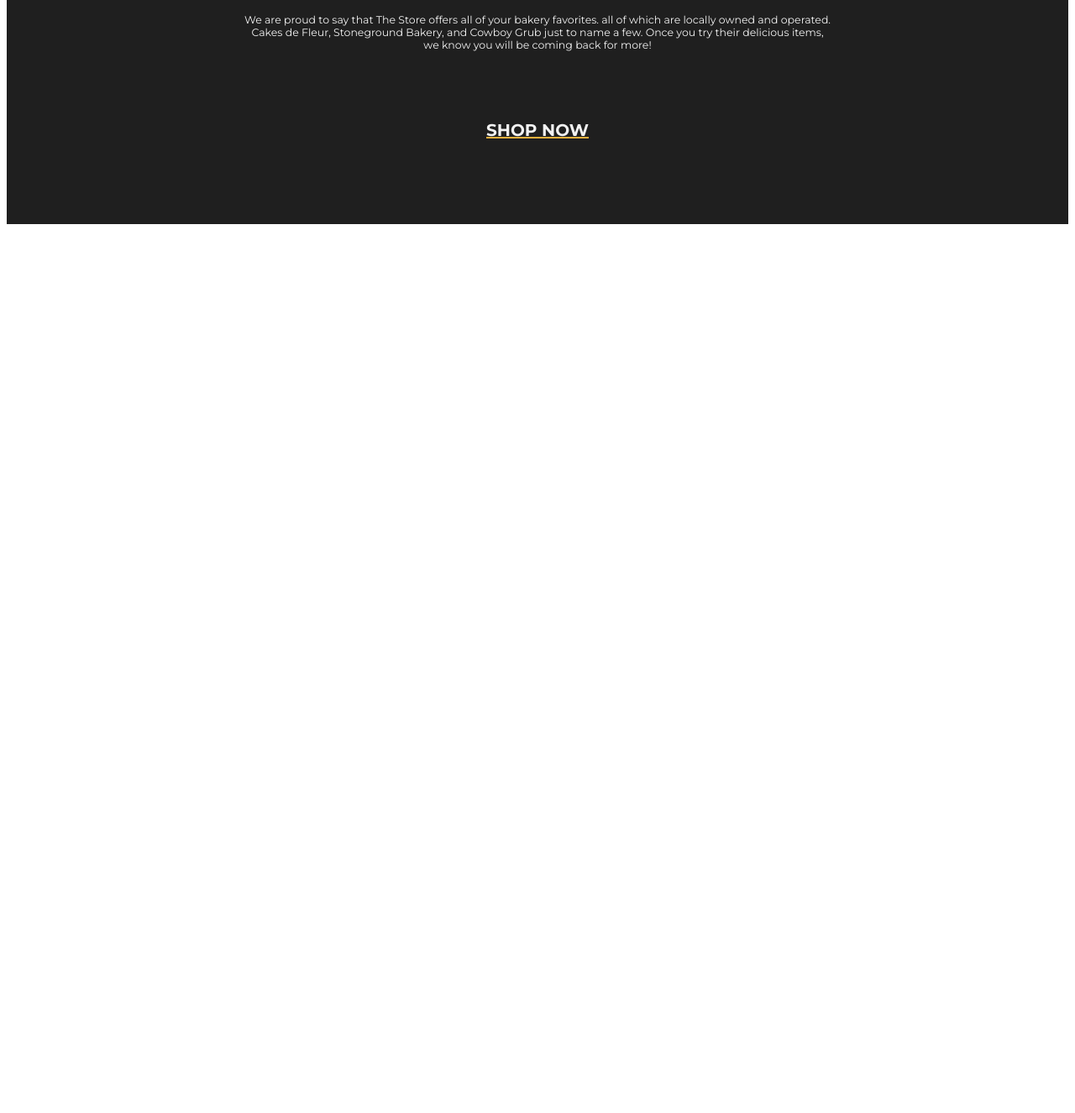
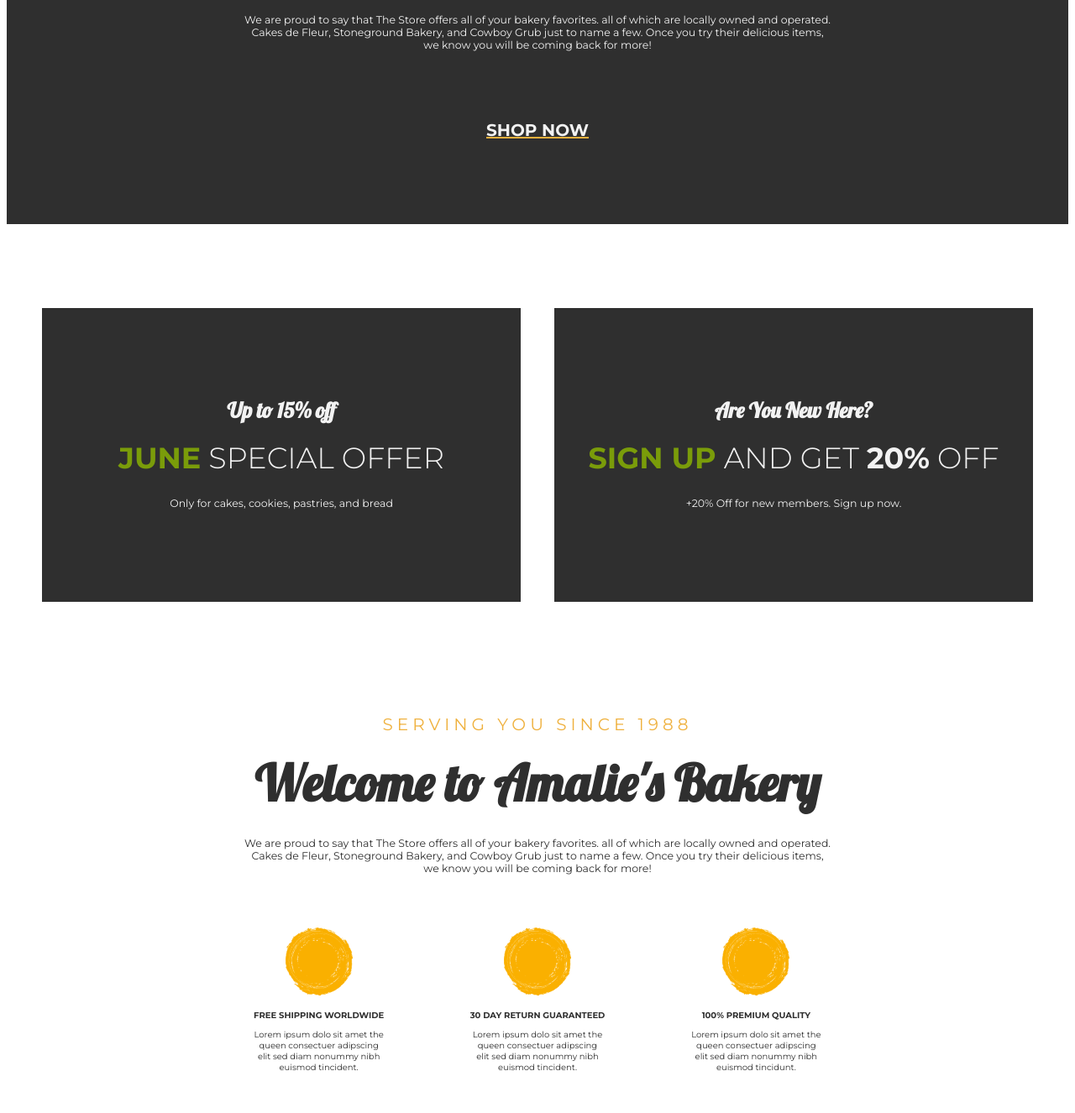
Before and after one commit to ianharris97/Bakery, a plain HTML site: page index.html in a window 1280 px wide. Shown: the part 477-1803 px from the top of the page at 84% size. Before the commit the page ends 800 px from the top, so only its background shows below. Drawn offline with Linux system fonts and the light colour scheme.

Commit message:
Add about section

```diff
--- a/index.html
+++ b/index.html
@@ -21,8 +21,8 @@
             </div>
 
             <nav>
-                <a href="">HOME</a>
-                <a href="">ABOUT US</a>
+                <a href="#home">HOME</a>
+                <a href="#about">ABOUT US</a>
                 <a href="">SHOP</a>
                 <a href="">CONTACT US</a>
             </nav>
@@ -59,6 +59,70 @@
                 <a href="">SHOP NOW</a>
             </section>
 
+            <div class="ad">
+                <div class="about-ad">
+                    <h4>Up to 15% off</h4>
+                    <h2><span>JUNE</span> SPECIAL OFFER</h2>
+                    <p>Only for cakes, cookies, pastries, and bread</p>
+                </div>
+                <div class="about-ad">
+                    <h4>Are You New Here?</h4>
+                    <h2><span>SIGN UP</span> AND GET <strong>20%</strong> OFF</h2>
+                    <p>+20% Off for new members. Sign up now.</p>
+                </div>
+            </div>
+
+            <section id="about">
+                <h5>SERVING YOU SINCE 1988</h5>
+                <h3>Welcome to Amalie's Bakery</h3>
+                <p class="about-p">
+                    We are proud to say that The Store offers all of your bakery favorites. all of which are locally
+                    owned and operated. Cakes de Fleur, Stoneground Bakery, and Cowboy Grub just to name a few. Once
+                    you try their delicious items, we know you will be coming back for more!
+                </p>
+
+                <div class="three-icons">
+                    <div class="about-icons">
+                        <figure id="yellow-circle">
+                            <img src="./assets/icons/icon-yellow-dot.png" alt="Yellow Circle Background">
+                        </figure>
+<!--                        <figure id="white-icon">-->
+<!--                            <img src="./assets/icons/icon-white-truck.png" alt="White Truck Icon">-->
+<!--                        </figure>-->
+                        <h6>FREE SHIPPING WORLDWIDE</h6>
+                        <p>
+                            Lorem ipsum dolo sit amet the queen consectuer adipscing elit sed diam nonummy nibh euismod tincident.
+                        </p>
+                    </div>
+
+                    <div class="about-icons">
+                        <figure id="yellow-circle">
+                            <img src="./assets/icons/icon-yellow-dot.png" alt="Yellow Circle Background">
+                        </figure>
+<!--                        <figure>-->
+<!--                            <img src="./assets/icons/icon-white-hands.png" alt="White Hands Icon">-->
+<!--                        </figure>-->
+                        <h6>30 DAY RETURN GUARANTEED</h6>
+                        <p>
+                            Lorem ipsum dolo sit amet the queen consectuer adipscing elit sed diam nonummy nibh euismod tincident.
+                        </p>
+                    </div>
+
+                    <div class="about-icons">
+                        <figure id="yellow-circle">
+                            <img src="./assets/icons/icon-yellow-dot.png" alt="Yellow Circle Background">
+                        </figure>
+<!--                        <figure>-->
+<!--                            <img src="./assets/icons/icon-white-diamond.png" alt="White Diamond Icon">-->
+<!--                        </figure>-->
+                        <h6>100% PREMIUM QUALITY</h6>
+                        <p>
+                            Lorem ipsum dolo sit amet the queen consectuer adipscing elit sed diam nonummy nibh euismod tincidunt.
+                        </p>
+                    </div>
+                </div>
+            </section>
+
         </main>
 
         <footer>
--- a/style.css
+++ b/style.css
@@ -4,7 +4,7 @@ html {
 
 /*Header*/
 header {
-    background-color: #1f1f1f;
+    background-color: #2f2f2f;
 
     display: flex;
     flex-direction: row;
@@ -89,7 +89,7 @@ nav a:active {
 
 /*Section HOME*/
 #home {
-    background-color: #1f1f1f;
+    background-color: #2f2f2f;
     height: auto;
     display: flex;
     flex-direction: column;
@@ -145,3 +145,130 @@ nav a:active {
     text-decoration: underline;
     text-decoration-color: #efb13e;
 }
+
+/* About Section*/
+.ad {
+    display: flex;
+    flex-direction: row;
+    justify-content: center;
+}
+
+.about-ad {
+    display: flex;
+    flex-direction: column;
+    background-color: #2f2f2f;
+    width: 57rem;
+    height: 35rem;
+    margin: 10rem 2rem 5rem;
+    text-align: center;
+    justify-content: center;
+}
+
+.about-ad h4 {
+    font-family: 'Lobster', cursive;
+    font-size: 2.5rem;
+    color: #f2f2f2;
+    margin: 1rem;
+    padding: 0rem;
+}
+
+.about-ad h2 {
+    font-family: 'Montserrat', sans-serif;
+    font-weight: 300;
+    font-size: 3.5rem;
+    color: #f2f2f2;
+    margin: 1rem;
+    padding: 0rem;
+}
+
+.about-ad span {
+    font-weight: 700;
+    color: #7a9c0a;
+}
+
+.about-ad p {
+    font-family: 'Montserrat', sans-serif;
+    font-weight: 400;
+    font-size: 1.25rem;
+    color: #f2f2f2;
+    margin: 1.5rem;
+    padding: 0rem;
+}
+
+#about {
+    display: flex;
+    flex-direction: column;
+    align-items: center;
+    margin: 5rem;
+}
+
+#about h5 {
+    font-family: 'Montserrat', sans-serif;
+    font-weight: 400;
+    font-size: 2rem;
+    letter-spacing: 0.5rem;
+    color: #efb13e;
+
+    margin-bottom: 0.5rem;
+    padding: 0rem;
+}
+
+#about h3 {
+    font-family: 'Lobster', cursive;
+    font-size: 6rem;
+    color: #2f2f2f;
+
+    margin: 1.5rem;
+    padding: 0rem;
+}
+
+.about-p {
+    font-family: 'Montserrat', sans-serif;
+    font-weight: 400;
+    font-size: 1.25rem;
+    color: #2f2f2f;
+    width: 70rem;
+    text-align: center;
+}
+
+.three-icons{
+    display: flex;
+    flex-direction: row;
+    justify-content: center;
+}
+
+.about-icons {
+    display: flex;
+    flex-direction: column;
+    justify-items: center;
+    align-items: center;
+    margin: 4rem 5rem;
+}
+
+#yellow-circle img{
+    width: 8rem;
+}
+
+#white-icon {
+
+}
+
+.about-icons h6 {
+    color: #2f2f2f;
+    font-family: 'Montserrat', sans-serif;
+    font-weight: 700;
+    font-size: 1rem;
+    margin: 0.5rem 0rem;
+    padding: 0rem;
+}
+
+.about-icons p {
+    color: #2f2f2f;
+    font-family: 'Montserrat', sans-serif;
+    font-weight: 400;
+    font-size: 1rem;
+    width: 16rem;
+    text-align: center;
+    margin: 0.5rem 0rem;
+    padding: 0rem;
+}
```
